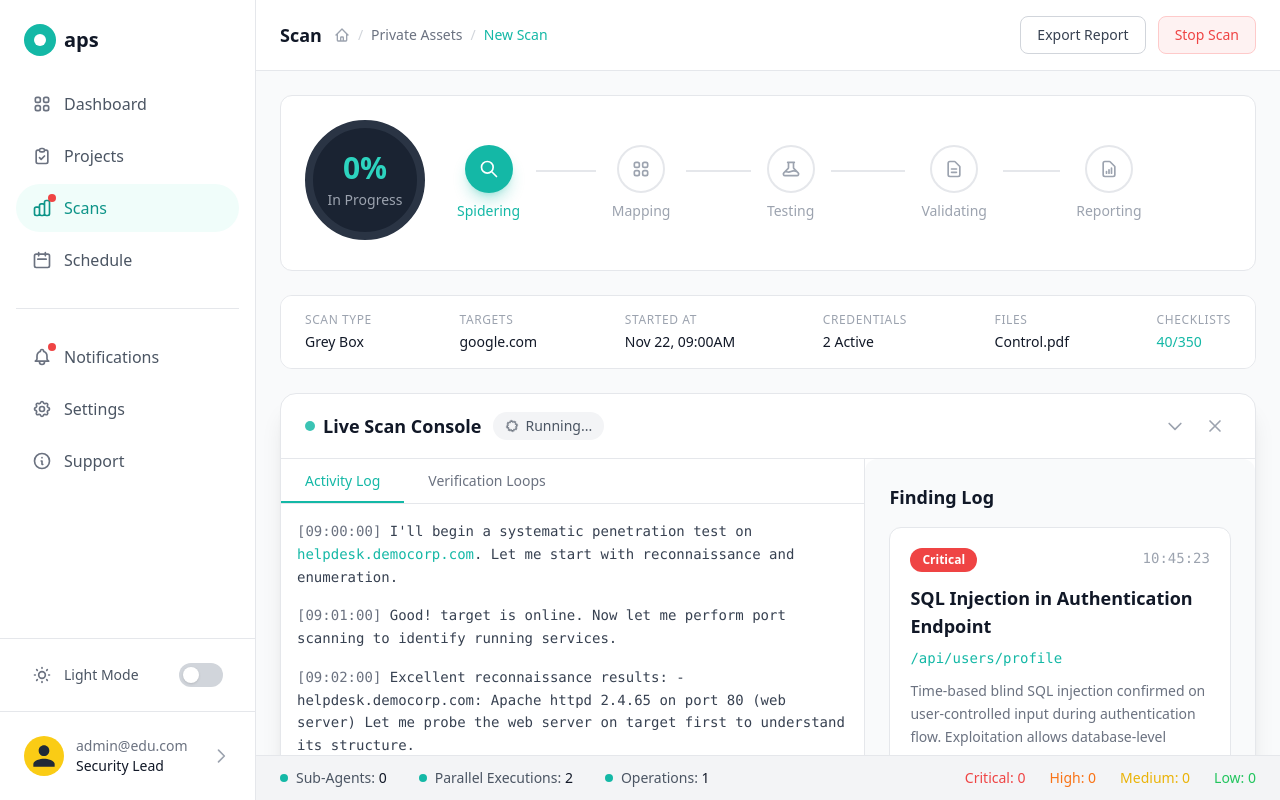
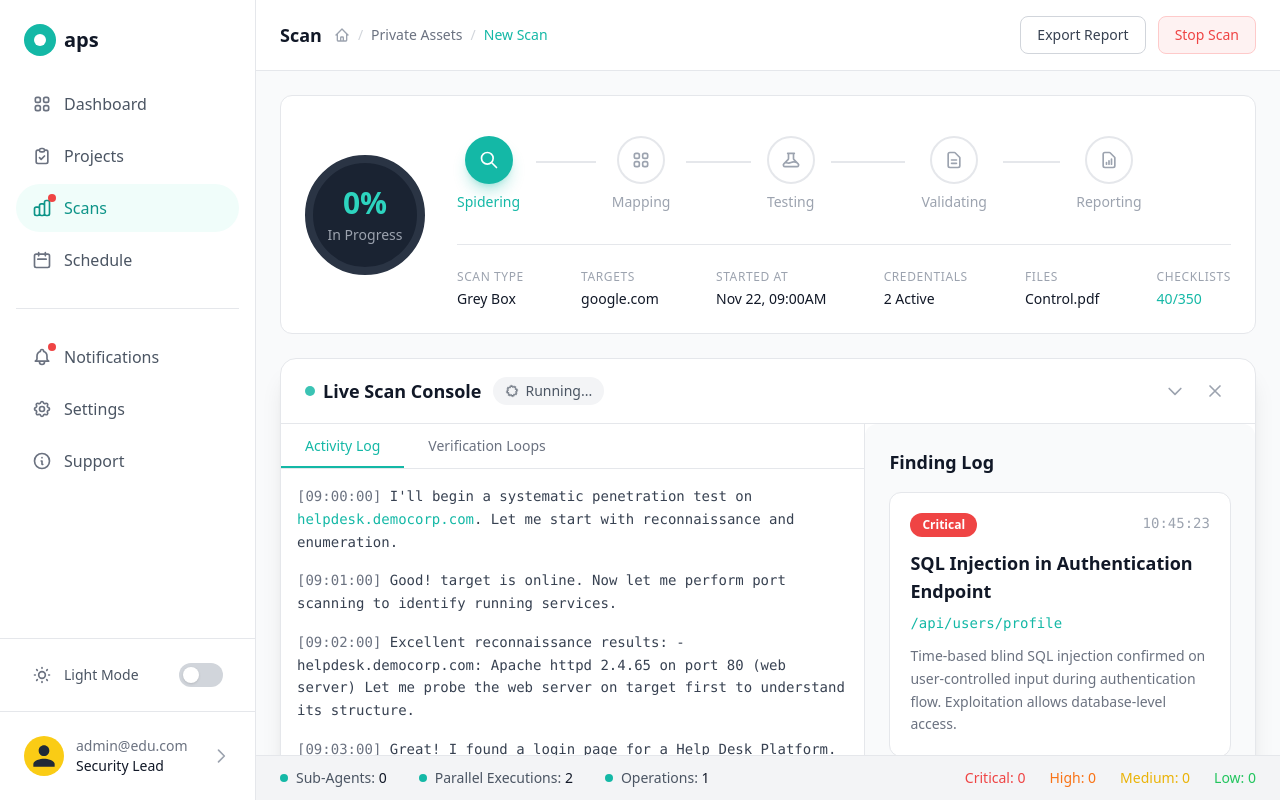
Before and after one commit to suryatejess/fenrir-security-frontend-design-challenge-assignment, a React (Vite) app: page / in a window 1280 px wide. Shown: the top 800 px of the page. Built offline with nearby package versions, Linux system fonts and the light colour scheme.

Commit message:
bug: Progress tracker to span the bottom lines

```diff
--- a/src/components/MetadataRow.jsx
+++ b/src/components/MetadataRow.jsx
@@ -38,7 +38,7 @@ const MetadataRow = ({
   ]
 
   return (
-    <div className={`flex items-center justify-between py-4 px-6 ${isDarkMode ? 'bg-gray-900' : 'bg-white'}`}>
+    <div className="flex items-center justify-between">
       {metadata.map((item, index) => (
         <div key={index} className="flex flex-col">
           <span className={`text-xs uppercase tracking-wider mb-1 ${isDarkMode ? 'text-gray-500' : 'text-gray-400'}`}>
--- a/src/pages/ActiveScanDetail.jsx
+++ b/src/pages/ActiveScanDetail.jsx
@@ -30,24 +30,27 @@ const ActiveScanDetail = () => {
 
         {/* Page Content */}
         <main className="flex-1 p-6 space-y-6 overflow-auto pb-20">
-          {/* Top Section - Progress and Step Tracker */}
+          {/* Top Section - Progress, Step Tracker, and Metadata */}
           <div className={`rounded-xl border p-6 ${isDarkMode ? 'bg-gray-900 border-gray-800' : 'bg-white border-gray-200'}`}>
-            <div className="flex items-center gap-8">
-              {/* Circular Progress */}
-              <div className="flex-shrink-0">
+            <div className="flex gap-8">
+              {/* Circular Progress - spans both rows */}
+              <div className="flex-shrink-0 flex items-center">
                 <CircularProgress percentage={0} status="In Progress" size={120} isDarkMode={isDarkMode} />
               </div>
 
-              {/* Step Tracker */}
-              <div className="flex-1">
-                <StepTracker currentStep={0} isDarkMode={isDarkMode} />
+              {/* Right side - Step Tracker on top, Metadata below */}
+              <div className="flex-1 flex flex-col">
+                {/* Step Tracker */}
+                <div className="flex-1">
+                  <StepTracker currentStep={0} isDarkMode={isDarkMode} />
+                </div>
+
+                {/* Metadata Row - below step tracker */}
+                <div className={`pt-6 mt-4 border-t ${isDarkMode ? 'border-gray-800' : 'border-gray-200'}`}>
+                  <MetadataRow isDarkMode={isDarkMode} />
+                </div>
               </div>
             </div>
-          </div>
-
-          {/* Metadata Row */}
-          <div className={`rounded-xl border overflow-hidden ${isDarkMode ? 'bg-gray-900 border-gray-800' : 'bg-white border-gray-200'}`}>
-            <MetadataRow isDarkMode={isDarkMode} />
           </div>
 
           {/* Live Scan Console */}
```
